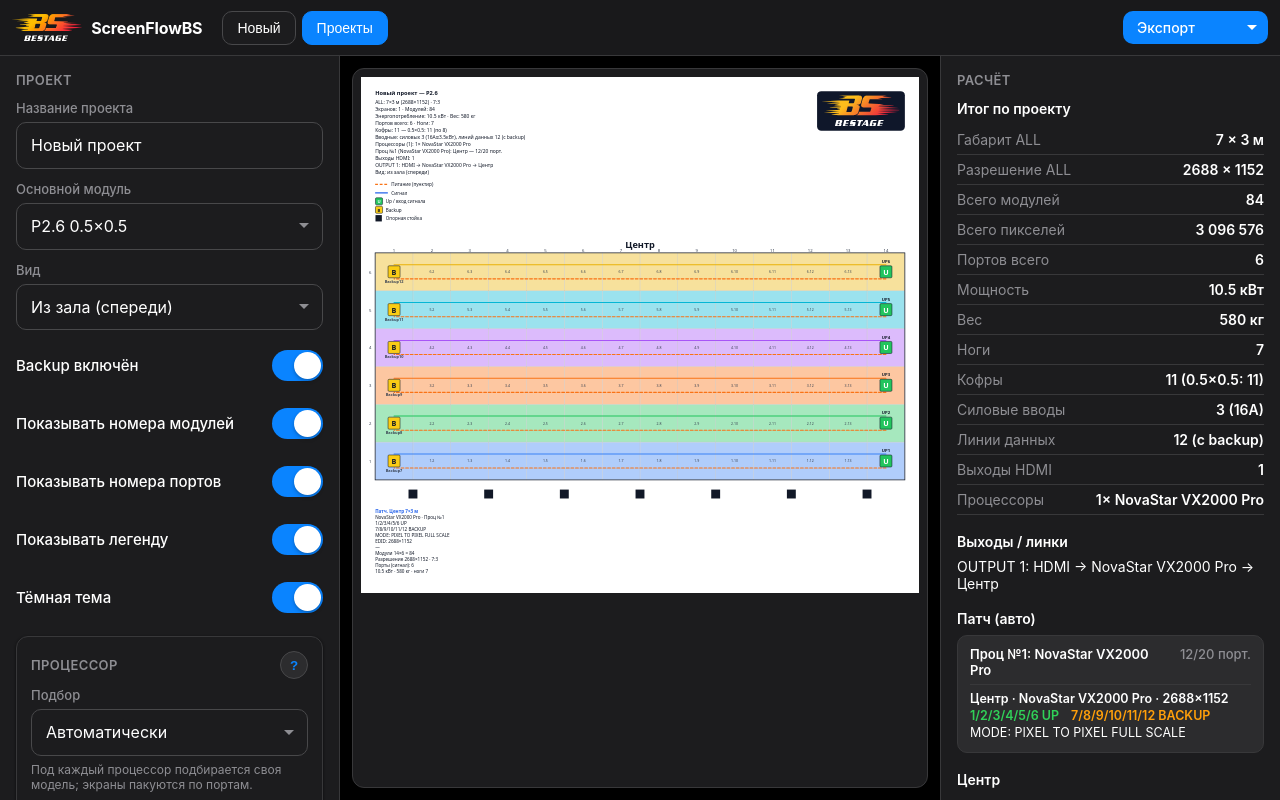
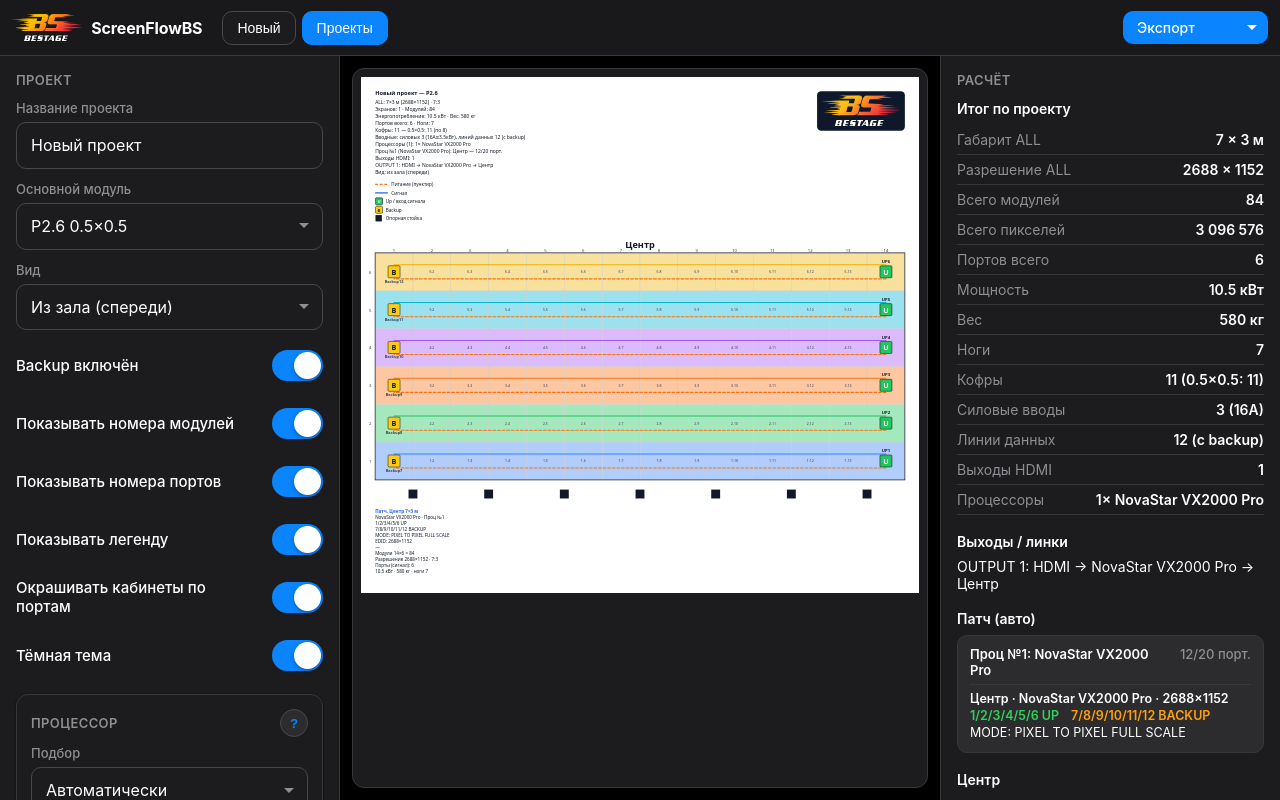
Before and after one commit to IKIR65STPCREW/BS-SCREEN, a React (Vite) app: page / in a window 1280 px wide. Built offline with nearby package versions, Linux system fonts and the light colour scheme.

Commit message:
feat: toggle for cabinet coloring by port

```diff
--- a/src/components/InputPanel.tsx
+++ b/src/components/InputPanel.tsx
@@ -104,6 +104,11 @@ export function InputPanel({ config, onChange, recommendation, patchPlan, theme,
           label="Показывать легенду"
           checked={config.showLegend}
           onChange={(v) => patch({ showLegend: v })}
+        />
+        <IOSSwitch
+          label="Окрашивать кабинеты по портам"
+          checked={config.colorCabinets ?? true}
+          onChange={(v) => patch({ colorCabinets: v })}
         />
         <IOSSwitch
           label="Тёмная тема"
```
